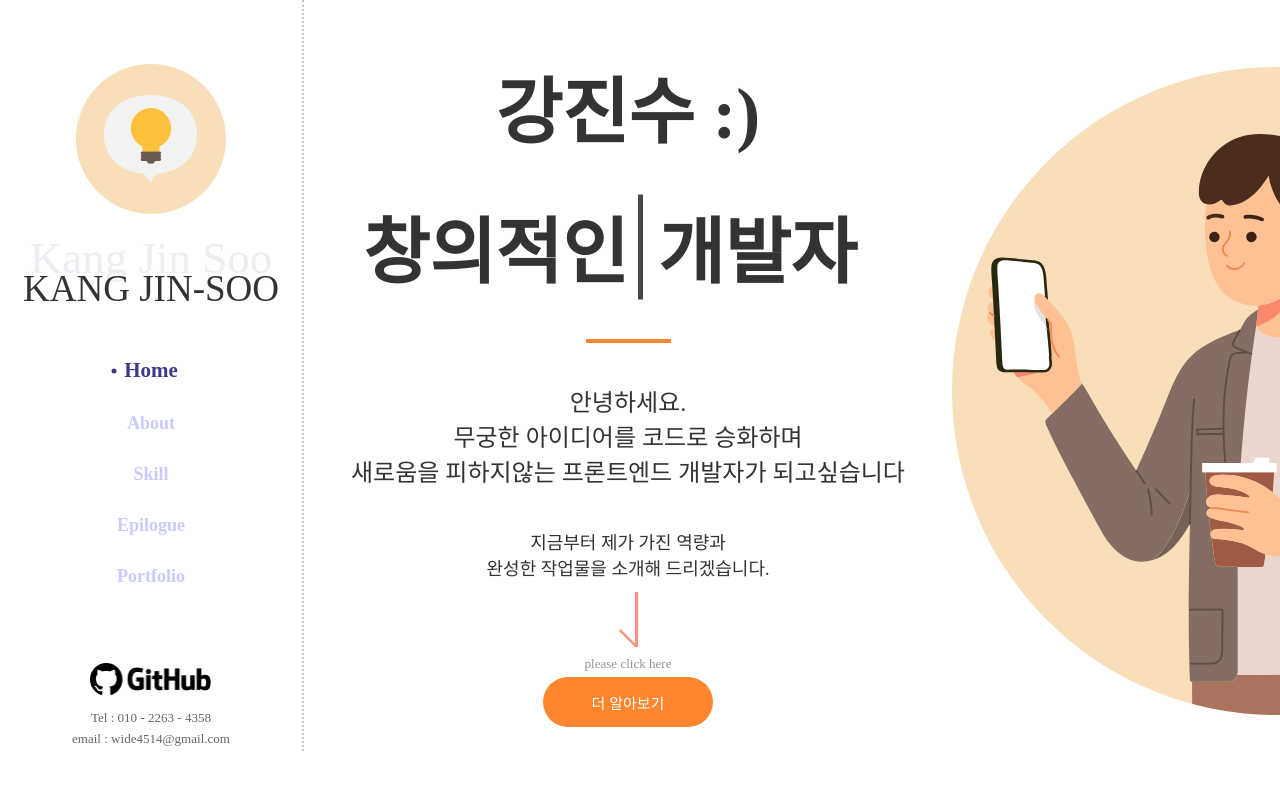
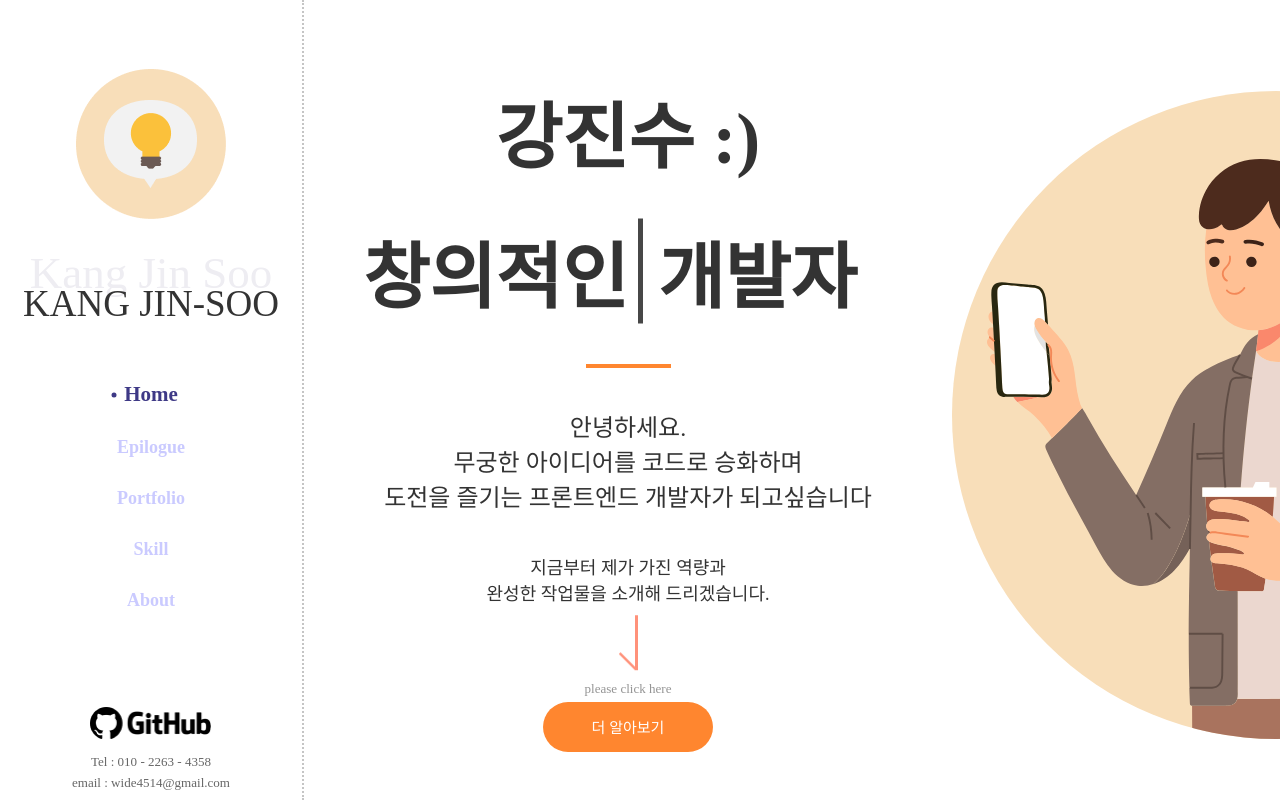
Before and after one commit to NLNL4358/portfolioKJS, a React (Create React App) app: page /#/ in a window 1280 px wide. Shown: the top 800 px of the page. Built offline with nearby package versions, Linux system fonts and the light colour scheme; a web font is replaced by a local one.

Commit message:
2023.10.17 change code .. guide with issues

```diff
--- a/src/App.js
+++ b/src/App.js
@@ -30,16 +30,20 @@ function App() {
         navigate("/")
         break;
       case 1:
-        navigate("/About")
+        navigate("/Epilogue")
+        // navigate("/About")
         break;
       case 2:
-        navigate("/Skill")
+        navigate("/Portfolio")
+        // navigate("/Skill")
         break;
       case 3:
-        navigate("/Epilogue")
+        navigate("/Skill")
+        // navigate("/Epilogue")
         break;
       case 4:
-        navigate("/Portfolio")
+        navigate("/About")
+        // navigate("/Portfolio")
         break;
 
       default:
--- a/src/component/SideComponent.jsx
+++ b/src/component/SideComponent.jsx
@@ -8,10 +8,10 @@ const SideComponent = (props) => {
   const navigate = useNavigate();
   const indexArray = [
     "Home",
+    "Epilogue",
+    "Portfolio",
+    "Skill",
     "About",
-    "Skill",
-    "Epilogue",
-    "Portfolio"
   ]
 
   const changeIndex = (event,index) =>{
--- a/src/css/Home.css
+++ b/src/css/Home.css
@@ -96,7 +96,21 @@
 
 .HomePointArrow{
   margin: 12px 0px 30px 0px;
+
+  animation-name: navigationArrowAnimationY;
+  animation-duration: 1s;
+  animation-fill-mode: forwards;
+  animation-iteration-count: infinite;
+  animation-direction: alternate;
 }
+  @keyframes navigationArrowAnimationY {
+    0%{
+      transform: translateY(5%);
+    }
+    100%{
+      transform: translateY(-5%);
+    }
+  }
 
 .HomeMoreButton{
   width: 170px;
--- a/src/css/relative.css
+++ b/src/css/relative.css
@@ -4,7 +4,8 @@
     /* 1600 * 900 해상도에선 웹 body의 높이가 751px */
     min-width: calc( 1600px - (100vw - 100%) );
     width: 100%;
-    max-height: 751px;
+    /* max-height: 751px; */
+    min-height: 751px;
   }
   :root{
     --h1-size: 3.0rem;
--- a/src/page/Home.jsx
+++ b/src/page/Home.jsx
@@ -104,7 +104,7 @@ const Home = (props) => {
         <div className="HomeTextHelloWrap">
           <h4 className='HomeTextHello'>안녕하세요.</h4>
           <h4 className='HomeTextHello'>무궁한 아이디어를 코드로 승화하며</h4>
-          <h4 className='HomeTextHello'>새로움을 피하지않는 프론트엔드 개발자가 되고싶습니다</h4>
+          <h4 className='HomeTextHello'>도전을 즐기는 프론트엔드 개발자가 되고싶습니다</h4>
         </div>
         <div className="HomeTextSubTextWrap">
           <p className='HomeTextSubText'>지금부터 제가 가진 역량과</p>
```
